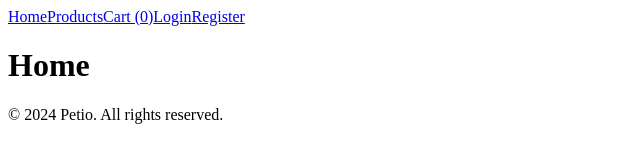
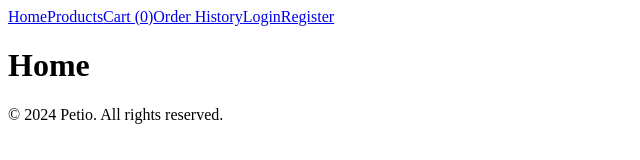
Before and after one commit to benlaguroun/Webstack---Portfolio-Project, a React (Create React App) app in the folder pet-care-ecommerce/pet-care/: page / in a window 1280 px wide. Shown: the top 160 px of the page, without its empty margins (0-640 px from the left). Built offline with nearby package versions, Linux system fonts and the light colour scheme.

Commit message:
update header to include a limk to the order history page

```diff
--- a/pet-care-ecommerce/pet-care/src/components/Header.js
+++ b/pet-care-ecommerce/pet-care/src/components/Header.js
@@ -11,6 +11,7 @@ const Header = () => {
         <Link to="/">Home</Link>
         <Link to="/products">Products</Link>
         <Link to="/cart">Cart ({cart.length})</Link>
+        <Link to="/order-history">Order History</Link>
         <Link to="/login">Login</Link>
         <Link to="/register">Register</Link>
       </nav>
```
